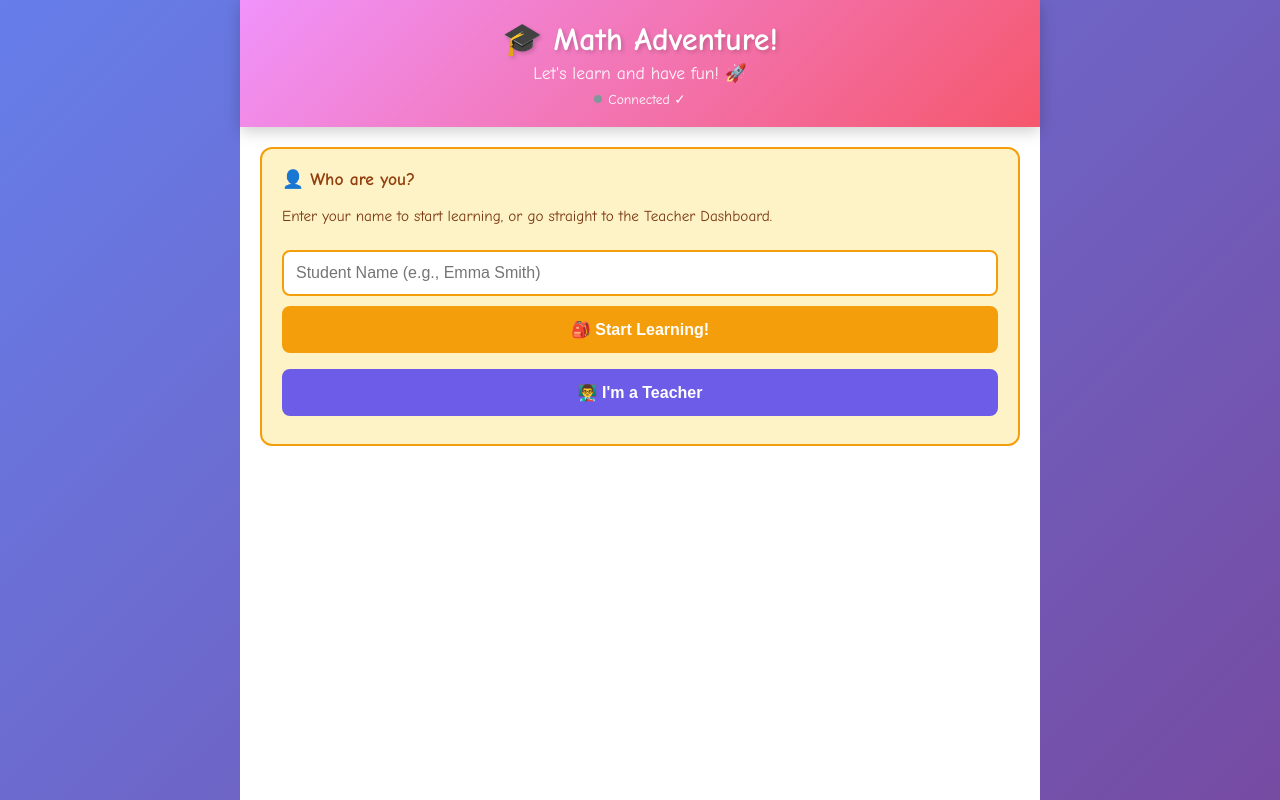
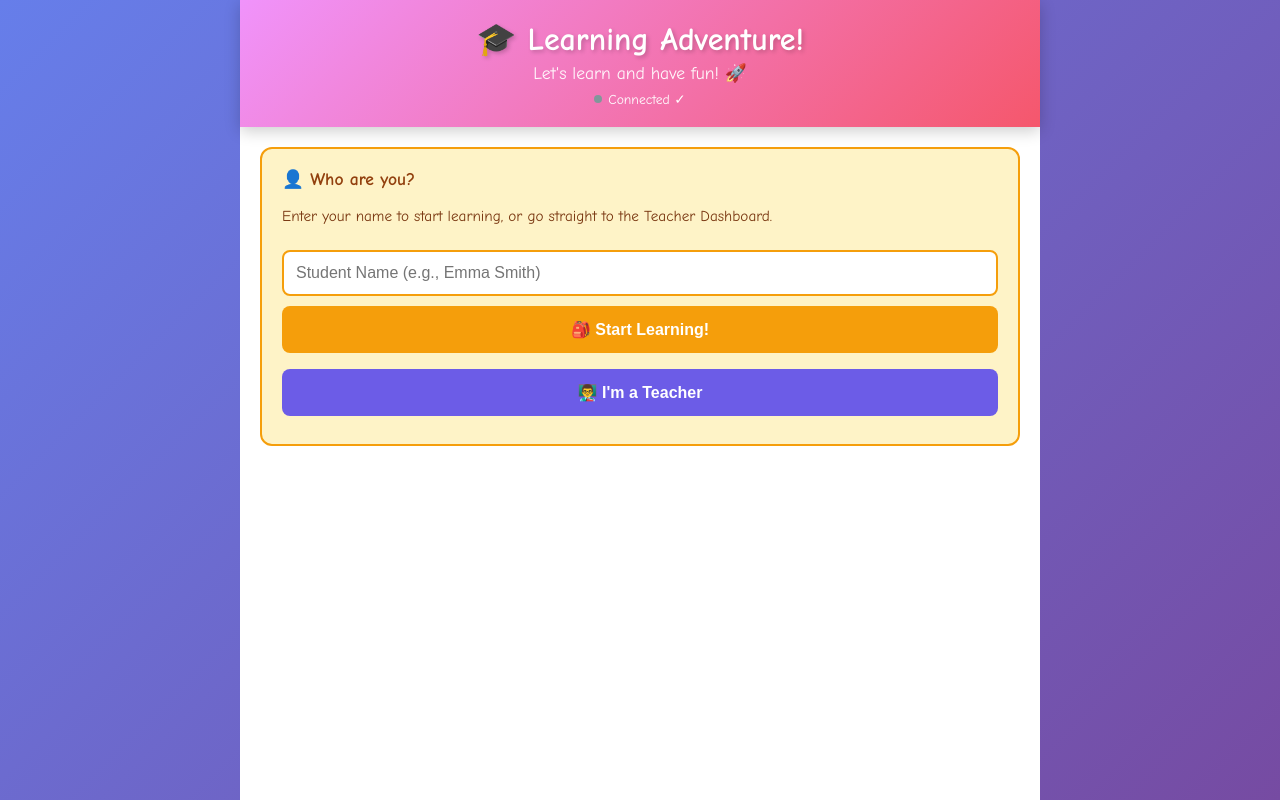
Before and after one commit to jonty123/mathadventure, a website: page index.html in a window 1280 px wide. Drawn offline with Linux system fonts and the light colour scheme.

Commit message:
feat: rename app to Learning Adventure

```diff
--- a/index.html
+++ b/index.html
@@ -3,7 +3,7 @@
 <head>
     <meta charset="UTF-8">
     <meta name="viewport" content="width=device-width, initial-scale=1.0, maximum-scale=1.0, user-scalable=no">
-    <title>Math Adventure!</title>
+    <title>Learning Adventure!</title>
     <!-- Load the external question bank (same folder as index.html) -->
     <script src="questions.js"></script>
     <style>
@@ -144,7 +144,7 @@
 <body>
 <div class="container">
     <div class="header">
-        <h1>🎓 Math Adventure!</h1>
+        <h1>🎓 Learning Adventure!</h1>
         <p>Let's learn and have fun! 🚀</p>
         <div class="timer-display" id="timerDisplay">00:00</div>
         <div class="sync-status" id="syncStatus">
```
